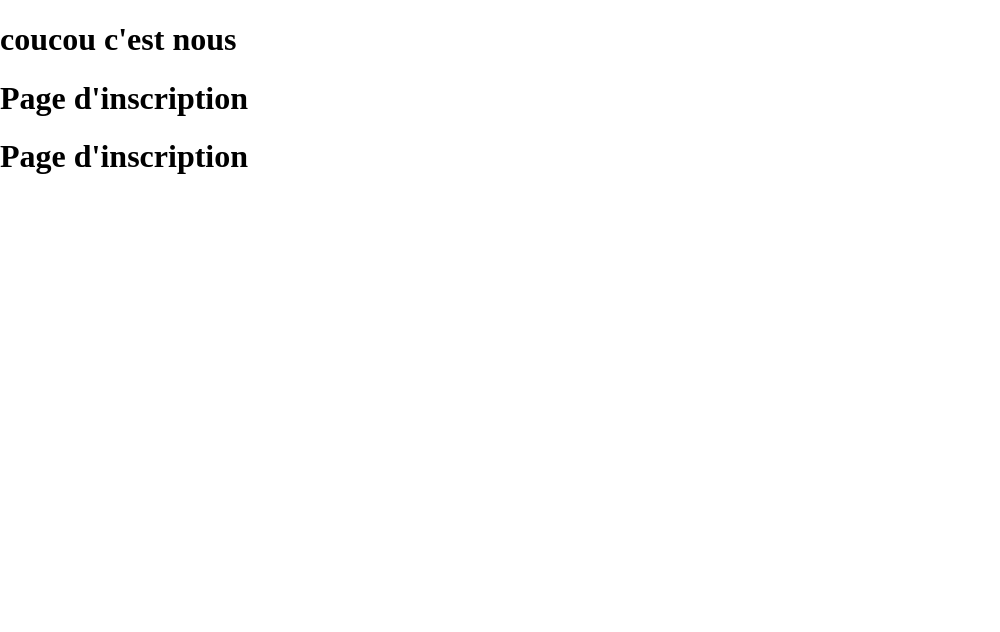
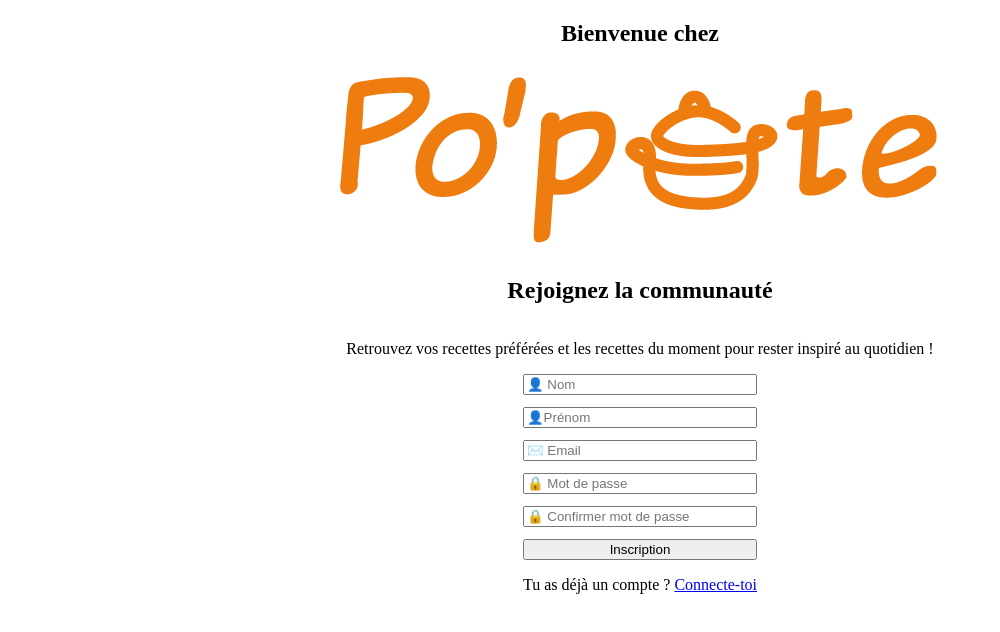
Before and after one commit to WildCodeSchool-2024-02/JS-Nantes-RamCSS-P3-PoPote, a React (Vite) app in the folder client/: page /register in a window 1280 px wide. Shown: the top 632 px of the page, without its empty margins (0-1000 px from the left). Built offline with nearby package versions, Linux system fonts and the light colour scheme.

Commit message:
form at its beginning

```diff
--- a/client/src/App.jsx
+++ b/client/src/App.jsx
@@ -4,10 +4,7 @@ import "./styles/global.css"
 
 function App() {
   return (
-    <>
-    <h1>coucou c'est nous</h1>
     <Outlet/>
-    </>
   );
 }
 
--- a/client/src/components/UserForm.jsx
+++ b/client/src/components/UserForm.jsx
@@ -2,11 +2,45 @@
 // - la page d'inscription
 // - la page de modification de profil
 
-function UserForm (){
-    return (
-        <>
-        </>
-    )
+import { NavLink } from "react-router-dom";
+
+function UserForm() {
+  // handleSubmit(event) {
+  //     event.preventDefault();
+  // }
+
+  return (
+    <section>
+      <form className="register-form">
+        <input
+          type="text"
+          id="lastname"
+          name="lastname"
+          placeholder="👤 Nom"
+          required
+        />
+        <input type="text" id="firstname" placeholder="👤Prénom" required />
+        <input type="email" id="email" placeholder="✉️ Email" required />
+        <input
+          type="password"
+          id="password"
+          placeholder="🔒 Mot de passe"
+          required
+        />
+        <input
+          type="password"
+          id="password-confirmation"
+          placeholder="🔒 Confirmer mot de passe"
+          required
+        />
+        <input type="submit" value="Inscription" />
+      </form>
+      <p>
+        Tu as déjà un compte ?{" "}
+        <NavLink className="connexion-url">Connecte-toi</NavLink>
+      </p>
+    </section>
+  );
 }
 
 export default UserForm;
--- a/client/src/pages/RegisterPage.jsx
+++ b/client/src/pages/RegisterPage.jsx
@@ -1,9 +1,14 @@
+import UserForm from "../components/UserForm";
+
 function RegisterPage (){
     return (
-        <>
-        <h1>Page d'inscription</h1>
-        <h1>Page d'inscription</h1>
-        </>
+        <section className="register-page">
+        <h1>Bienvenue chez</h1>
+        <img src="./src/assets/logo_popote_last.png" alt="logo de Popote"/>
+        <h2>Rejoignez la communauté</h2>
+        <p>Retrouvez vos recettes préférées et les recettes du moment pour rester inspiré au quotidien !</p>
+        <UserForm/>
+        </section>
     )
 }
 
--- a/client/src/styles/components-styles/user-form.css
+++ b/client/src/styles/components-styles/user-form.css
@@ -0,0 +1,5 @@
+.register-form {
+  display: flex;
+  flex-direction: column;
+  gap: 1.5vh;
+}
--- a/client/src/styles/pages-styles/register-page.css
+++ b/client/src/styles/pages-styles/register-page.css
@@ -0,0 +1,9 @@
+.register-page {
+  display: flex;
+  flex-direction: column;
+  align-items: center;
+}
+
+img {
+  max-width: 70vw;
+}
```
Also changed, not shown: client/src/assets/Group 643.jpg (added), client/src/assets/logo_popote_last.png (added).
